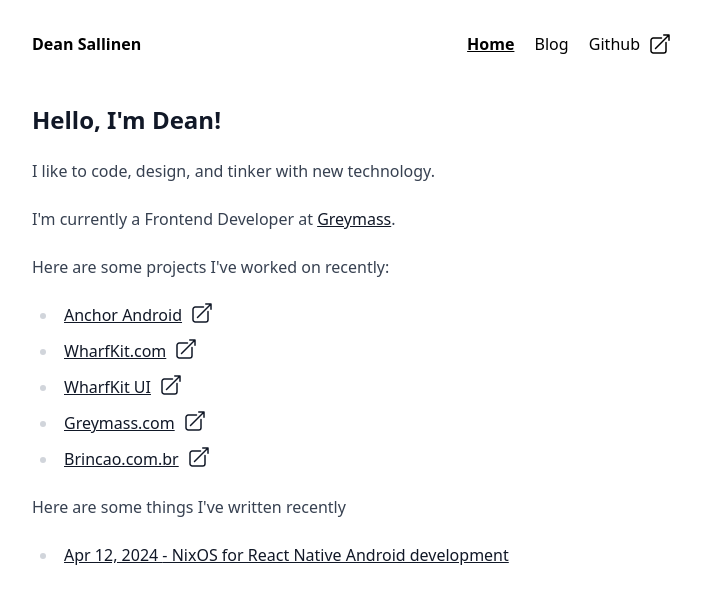
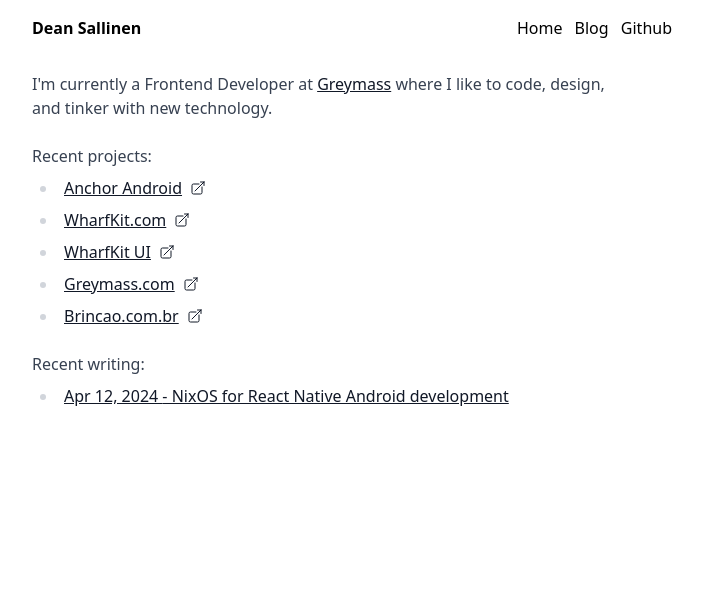
Before and after one commit to deansallinen/deansallinen.github.io, an Astro site: page / in a window 1280 px wide. Shown: the whole page, without its empty margins (288-991 px from the left). Built offline with nearby package versions, Linux system fonts and the light colour scheme; Astro itself is replaced by a stand-in of ours.

Commit message:
update styles

```diff
--- a/src/components/Header.astro
+++ b/src/components/Header.astro
@@ -3,33 +3,13 @@
 import { SITE_TITLE } from "../consts";
 ---
 
-<header class="mt-8 mb-12">
+<header class="mt-4 mb-8">
   <nav class="flex flex-wrap gap-2 justify-between max-w-4xl mx-auto">
     <h2 class="shrink-0 font-bold"><a href="/">{SITE_TITLE}</a></h2>
-    <div class="space-x-4">
+    <div class="space-x-2">
       <HeaderLink href="/">Home</HeaderLink>
       <HeaderLink href="/blog">Blog</HeaderLink>
-      <a
-        class="inline-flex gap-2"
-        href="https://github.com/deansallinen/"
-        target="_blank"
-      >
-        Github
-        <svg
-          xmlns="http://www.w3.org/2000/svg"
-          fill="none"
-          viewBox="0 0 24 24"
-          stroke-width="1.5"
-          stroke="currentColor"
-          class="w-6 h-6"
-        >
-          <path
-            stroke-linecap="round"
-            stroke-linejoin="round"
-            d="M13.5 6H5.25A2.25 2.25 0 0 0 3 8.25v10.5A2.25 2.25 0 0 0 5.25 21h10.5A2.25 2.25 0 0 0 18 18.75V10.5m-10.5 6L21 3m0 0h-5.25M21 3v5.25"
-          ></path>
-        </svg>
-      </a>
+      <HeaderLink href="https://github.com/deansallinen/" target="_blank">Github</HeaderLink>
     </div>
   </nav>
 </header>
--- a/src/components/HeaderLink.astro
+++ b/src/components/HeaderLink.astro
@@ -10,17 +10,6 @@
 const isActive = href === pathname || href === "/" + subpath?.[0];
 ---
 
-<a href={href} class:list={[className, { active: isActive }]} {...props}>
+<a href={href} class:list={["inline-block",className, { active: isActive }]} {...props}>
   <slot />
 </a>
-
-<style>
-  a {
-    display: inline-block;
-    text-decoration: none;
-  }
-  a.active {
-    font-weight: bolder;
-    text-decoration: underline;
-  }
-</style>
--- /dev/null
+++ b/src/components/Outbound.astro
@@ -0,0 +1,16 @@
+---
+---
+            <svg
+              xmlns="http://www.w3.org/2000/svg"
+              fill="none"
+              viewBox="0 0 24 24"
+              stroke-width="1.5"
+              stroke="currentColor"
+              class="size-4"
+            >
+              <path
+                stroke-linecap="round"
+                stroke-linejoin="round"
+                d="M13.5 6H5.25A2.25 2.25 0 0 0 3 8.25v10.5A2.25 2.25 0 0 0 5.25 21h10.5A2.25 2.25 0 0 0 18 18.75V10.5m-10.5 6L21 3m0 0h-5.25M21 3v5.25"
+              ></path>
+            </svg>
--- a/src/content/blog/nixos-react-native-android.md
+++ b/src/content/blog/nixos-react-native-android.md
@@ -2,9 +2,10 @@
 title: 'NixOS for React Native Android development'
 description: "Here's how I setup my NixOS for React Native Android development."
 pubDate: 'Apr 12 2024'
+updatedDate: 'Sep 13 2024'
 ---
 
-EDIT - Sep 13, 2024 - I needed up upgrade to SDK 34 so I took the opportunity to rework the flake.nix and devshell.nix a bit.
+EDIT:  I needed up upgrade to SDK 34 so I took the opportunity to rework the flake.nix and devshell.nix a bit.
 
 Here's how I got a working setup for React Native Android development on NixOS.
 
--- a/src/layouts/BlogPost.astro
+++ b/src/layouts/BlogPost.astro
@@ -19,7 +19,7 @@
         <FormattedDate date={pubDate} />
         {
           updatedDate && (
-            <div class="last-updated-on">
+            <div class="last-updated-on mb-4">
               Last updated on <FormattedDate date={updatedDate} />
             </div>
           )
--- a/src/layouts/Layout.astro
+++ b/src/layouts/Layout.astro
@@ -4,8 +4,8 @@
 import Header from "../components/Header.astro";
 
 interface Props {
-  title: string;
-  description: string;
+  title?: string;
+  description?: string;
   image?: string;
 }
 
--- a/src/pages/index.astro
+++ b/src/pages/index.astro
@@ -1,126 +1,64 @@
 ---
 import Layout from "../layouts/Layout.astro";
 import FormattedDate from "../components/FormattedDate.astro";
+import Outbound from "../components/Outbound.astro";
 import { getCollection } from "astro:content";
 
 const posts = (await getCollection("blog"))
   .sort((a, b) => b.data.pubDate.valueOf() - a.data.pubDate.valueOf())
   .slice(0, 4);
+
+const projects = [
+  {
+    name: "Anchor Android",
+    url: "https://greymass.com/anchor",
+  },
+  {
+    name: "WharfKit.com",
+    url: "https://wharfkit.com",
+  },
+  {
+    name: "WharfKit UI",
+    url: "https://github.com/wharfkit/web-renderer"
+    },
+  {
+    name: "Greymass.com",
+    url: "https://greymass.com",
+  },
+  {
+    name: "Brincao.com.br",
+    url: "https://www.brincao.com.br",
+  }
+]
+
 ---
 
 <Layout>
-  <main class="prose dark:prose-invert">
-    <h1 class="text-2xl font-bold">Hello, I'm Dean!</h1>
-
-    <p>I like to code, design, and tinker with new technology.</p>
+  <main class="prose leading-normal dark:prose-invert">
     <p>
       I'm currently a Frontend Developer at
-      <a href="https://greymass.com" class="underline">Greymass</a>.
+      <a href="https://greymass.com" class="underline">Greymass</a> where I like to
+      code, design, and tinker with new technology.
     </p>
 
-    <div>
-      <p>Here are some projects I've worked on recently:</p>
+    <div class='mt-6'>
+      <span>Recent projects:</span>
       <ul class="list-disc my-2 space-y-2">
-        <li>
-          <a class="flex gap-2" href="https://greymass.com/anchor">
-            Anchor Android
-            <svg
-              xmlns="http://www.w3.org/2000/svg"
-              fill="none"
-              viewBox="0 0 24 24"
-              stroke-width="1.5"
-              stroke="currentColor"
-              class="w-6 h-6"
-            >
-              <path
-                stroke-linecap="round"
-                stroke-linejoin="round"
-                d="M13.5 6H5.25A2.25 2.25 0 0 0 3 8.25v10.5A2.25 2.25 0 0 0 5.25 21h10.5A2.25 2.25 0 0 0 18 18.75V10.5m-10.5 6L21 3m0 0h-5.25M21 3v5.25"
-              ></path>
-            </svg>
-          </a>
-        </li>
-        <li>
-          <a class="flex gap-2" href="https://wharfkit.com">
-            WharfKit.com
-            <svg
-              xmlns="http://www.w3.org/2000/svg"
-              fill="none"
-              viewBox="0 0 24 24"
-              stroke-width="1.5"
-              stroke="currentColor"
-              class="w-6 h-6"
-            >
-              <path
-                stroke-linecap="round"
-                stroke-linejoin="round"
-                d="M13.5 6H5.25A2.25 2.25 0 0 0 3 8.25v10.5A2.25 2.25 0 0 0 5.25 21h10.5A2.25 2.25 0 0 0 18 18.75V10.5m-10.5 6L21 3m0 0h-5.25M21 3v5.25"
-              ></path>
-            </svg>
-          </a>
-        </li>
-        <li>
-          <a class="flex gap-2" href="https://github.com/wharfkit/web-renderer">
-            WharfKit UI
-            <svg
-              xmlns="http://www.w3.org/2000/svg"
-              fill="none"
-              viewBox="0 0 24 24"
-              stroke-width="1.5"
-              stroke="currentColor"
-              class="w-6 h-6"
-            >
-              <path
-                stroke-linecap="round"
-                stroke-linejoin="round"
-                d="M13.5 6H5.25A2.25 2.25 0 0 0 3 8.25v10.5A2.25 2.25 0 0 0 5.25 21h10.5A2.25 2.25 0 0 0 18 18.75V10.5m-10.5 6L21 3m0 0h-5.25M21 3v5.25"
-              ></path>
-            </svg>
-          </a>
-        </li>
-        <li>
-          <a class="flex gap-2" href="https://greymass.com">
-            Greymass.com
-            <svg
-              xmlns="http://www.w3.org/2000/svg"
-              fill="none"
-              viewBox="0 0 24 24"
-              stroke-width="1.5"
-              stroke="currentColor"
-              class="w-6 h-6"
-            >
-              <path
-                stroke-linecap="round"
-                stroke-linejoin="round"
-                d="M13.5 6H5.25A2.25 2.25 0 0 0 3 8.25v10.5A2.25 2.25 0 0 0 5.25 21h10.5A2.25 2.25 0 0 0 18 18.75V10.5m-10.5 6L21 3m0 0h-5.25M21 3v5.25"
-              ></path>
-            </svg>
-          </a>
-        </li>
-        <li>
-          <a class="flex gap-2" href="https://www.brincao.com.br">
-            Brincao.com.br
-            <svg
-              xmlns="http://www.w3.org/2000/svg"
-              fill="none"
-              viewBox="0 0 24 24"
-              stroke-width="1.5"
-              stroke="currentColor"
-              class="w-6 h-6"
-            >
-              <path
-                stroke-linecap="round"
-                stroke-linejoin="round"
-                d="M13.5 6H5.25A2.25 2.25 0 0 0 3 8.25v10.5A2.25 2.25 0 0 0 5.25 21h10.5A2.25 2.25 0 0 0 18 18.75V10.5m-10.5 6L21 3m0 0h-5.25M21 3v5.25"
-              ></path>
-            </svg>
-          </a>
-        </li>
+        {
+          projects.map((project) => (
+            <li>
+              <a class="flex gap-2 items-center" href={project.url}>
+                {project.name}
+                <Outbound />
+              </a>
+            </li>
+          ))
+        }
       </ul>
     </div>
 
-    <div>
-      <p>Here are some things I've written recently</p>
+    <div class='mt-6'>
+      <span>Recent writing:</span>
       <ul class="my-2 space-y-2">
         {
           posts.map((post) => (
```
